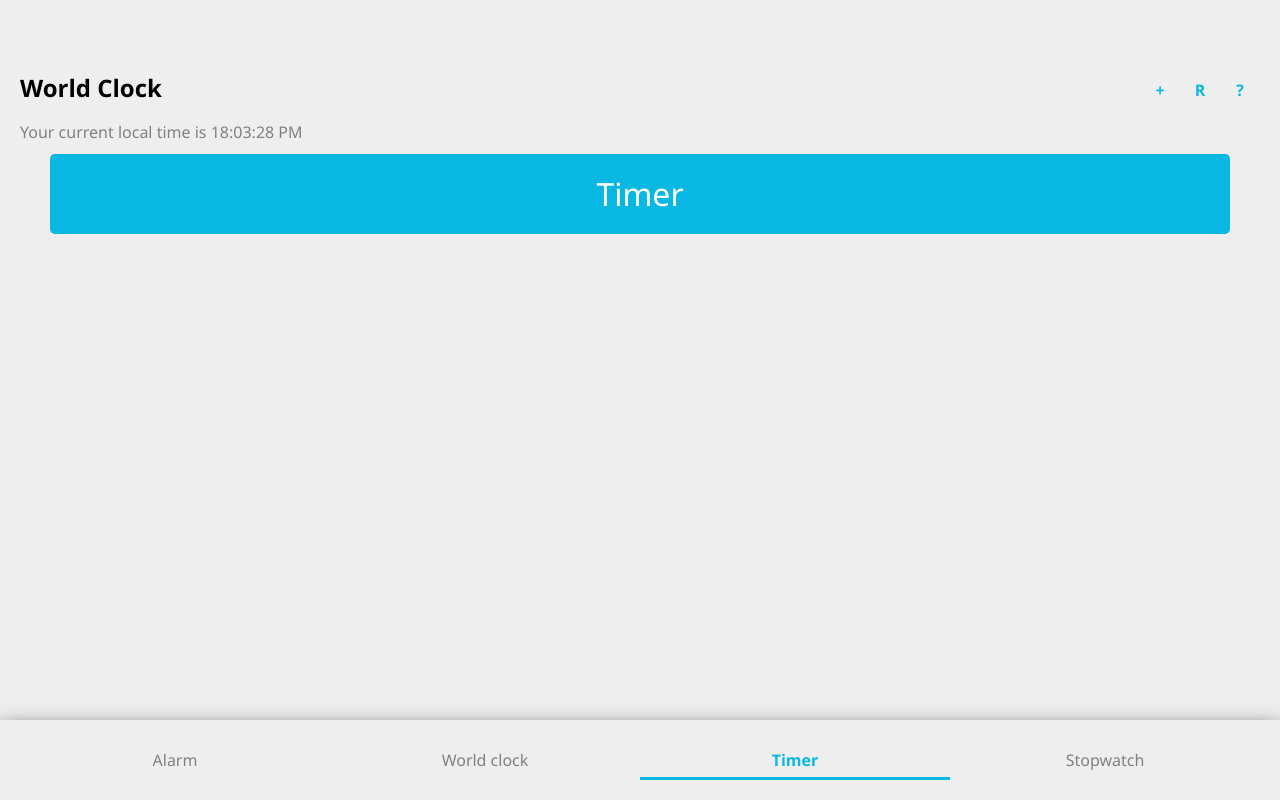
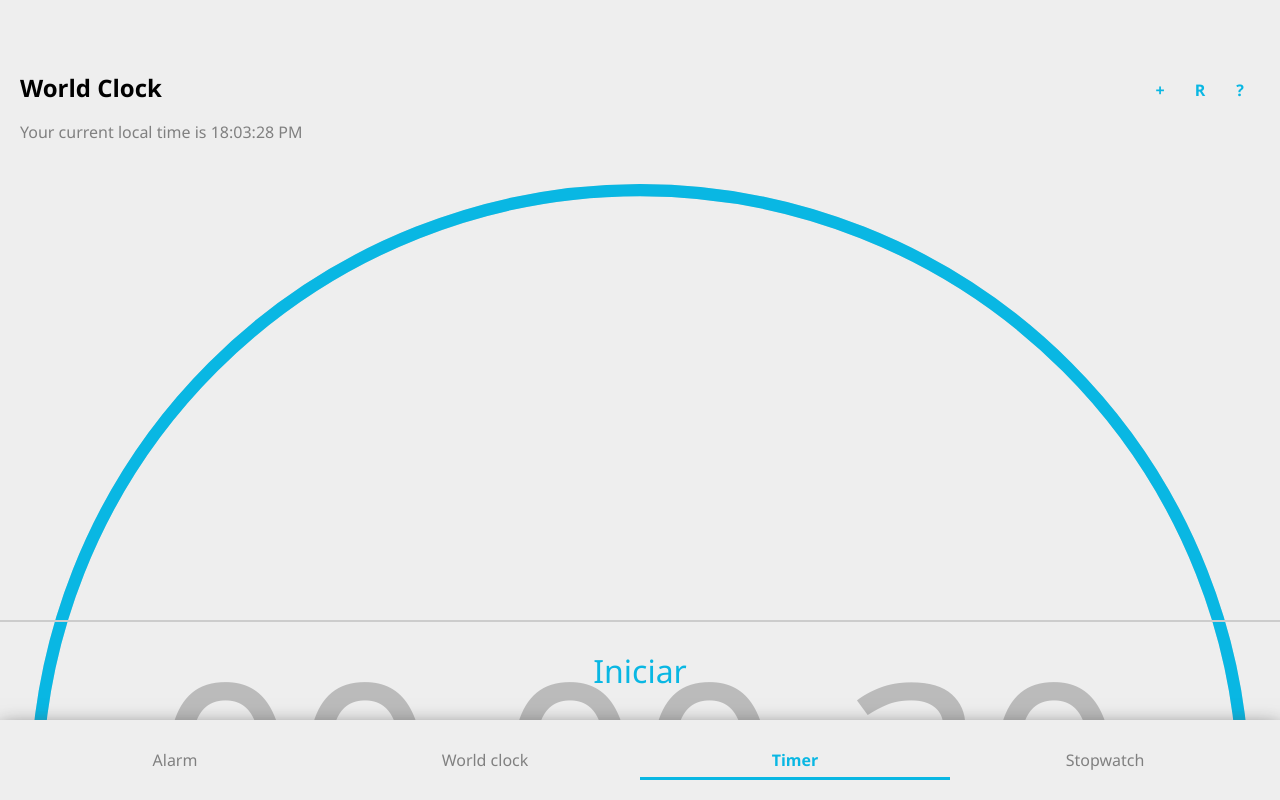
Before and after one commit to xdanielc/clock-web-app, a React (Vite) app: page / in a window 1280 px wide. Both pictures are taken after a click on the button "Timer". Shown: the top 800 px of the page. Built offline with nearby package versions, Linux system fonts and the light colour scheme.

Commit message:
Timer basic functions implemented

```diff
--- /dev/null
+++ b/src/components/Timer.css
@@ -0,0 +1,59 @@
+.circular-container {
+    margin: 40px 30px;
+}
+
+.buttons-bottom {
+    border-top: 2px solid #ccc;
+    position: fixed;
+    bottom: 80px;
+    width: 100%;
+    display: flex;
+    height: 100px;
+}
+
+.button {
+    flex-grow: 1;
+    font-size: 2rem;
+    border: none;
+    background-color: transparent;
+}
+
+.button.is-blue{
+    color: var(--main-color);
+}
+
+.crono-display {
+    text-align: center;
+    margin-top: 250px;
+    font-weight: 300;
+    font-size: 4rem;
+}
+
+.flex {
+    display: flex;
+    justify-content: space-evenly;
+}
+
+.pill-legend {
+    width: 25%;
+    display: flex;
+    flex-flow: column;
+    align-items: center;
+}
+
+.pill {
+    background-color: transparent;
+    border: 1px solid #888;
+    height: 40px;
+    width: 90px;
+    border-radius: 20px;
+    transition: background-color 0.2s;
+}
+
+.pill:hover{
+    background-color: #ccc;
+}
+
+.pill:active{
+    background-color: #bbb;
+}
--- a/src/components/Timer.jsx
+++ b/src/components/Timer.jsx
@@ -1,8 +1,103 @@
-import React from 'react'
+import React, { useEffect, useRef, useState } from 'react'
+import { CircularProgressbar, buildStyles } from 'react-circular-progressbar'
+import 'react-circular-progressbar/dist/styles.css'
+import './Timer.css'
 
 const Timer = () => {
+    const [isActive, setIsActive] = useState(false)
+    const [seconds, setSeconds] = useState(30) // Vales dependent on this change onMount
+    const [secsMeter, setSecsMeter] = useState(0)
+    const [totalSeconds, setTotalSeconds] = useState(0)
+    const [isPaused, setIsPaused] = useState(false)
+
+    const hoursDisplay = String(Math.floor(seconds / 3600)).padStart(2, '0')
+    const minutesDisplay = String(Math.floor((seconds / 60) % 60)).padStart(2, '0')
+    const secondsDisplay = String(seconds % 60).padStart(2, '0')
+
+    const countdownID = useRef(null)
+
+    useEffect(() => {
+        setTotalSeconds(seconds)
+        setSecsMeter(seconds)
+    }, [])
+
+    useEffect(() => {
+        if (!isPaused && isActive && seconds > 0) {
+            setSecsMeter(seconds-1)
+            countdownID.current = setInterval(() => {
+                // Functional update gets the state
+                setSeconds(prevSeconds => {
+                    const newSeconds = prevSeconds - 1;
+                    setSecsMeter(newSeconds-1);
+                    return newSeconds;
+                });
+            }, 1000);
+        } else if (seconds === 0) {
+            clearInterval(countdownID.current);
+            setIsActive(false)
+            setSeconds(totalSeconds)
+        }
+        return () => clearInterval(countdownID.current);
+    }, [isActive, seconds, isPaused]);
+
+    const beginTimeout = () => {
+        setIsActive(true);
+        setIsPaused(false)
+    };
+
+    const stopTimeout = () => {
+        setIsActive(false)
+        clearInterval(countdownID.current)
+        setSeconds(totalSeconds)
+        setSecsMeter(totalSeconds)
+    };
+
+    const pauseTimeout = () => {
+        setIsPaused(!isPaused)
+    };
+
+    const addSeconds = (num) => {
+        setTotalSeconds(prev => prev + num)
+        setSecsMeter(prev => prev + num)
+        setSeconds(prev => prev + num)
+    }
+
     return (
-        <div className='placeholder'>Timer</div>
+        <>
+            <div className="circular-container">
+                <CircularProgressbar
+                value={secsMeter}
+                maxValue={totalSeconds}
+                text={`${hoursDisplay}:${minutesDisplay}:${secondsDisplay}`}
+                strokeWidth={1}
+                styles={buildStyles({
+                    pathTransitionDuration: 1,
+                    pathTransition: 'linear',
+                    textColor: isActive ? 'var(--main-color)' : '#bbbbbb',
+                    pathColor: 'var(--main-color)'
+                })}
+                />
+            </div>
+            <div className="flex">
+                <div className="pill-legend">
+                    <button className='pill' onClick={() => addSeconds(600)}>+10</button>
+                    <p>min.</p>
+                </div>
+                <div className='pill-legend'>
+                    <button className='pill' onClick={() => addSeconds(60)}>+1</button>
+                    <p>min.</p>
+                </div>
+                <div className='pill-legend'>
+                    <button className='pill' onClick={() => addSeconds(15)}>+15</button>
+                    <p>segs.</p>
+                </div>
+            </div>
+            <div className="buttons-bottom">
+                {!isActive && <button className='button is-blue' onClick={beginTimeout}>Iniciar</button>}
+                {isActive && <button className={`button ${isPaused ? 'is-blue' : ''}`} onClick={pauseTimeout}>{isPaused ? 'Reanudar' : 'Pausar'}</button>}
+                {isActive && <button className='button' onClick={stopTimeout}>Stop</button>}
+            </div>
+        </>
     )
 }
 
```
